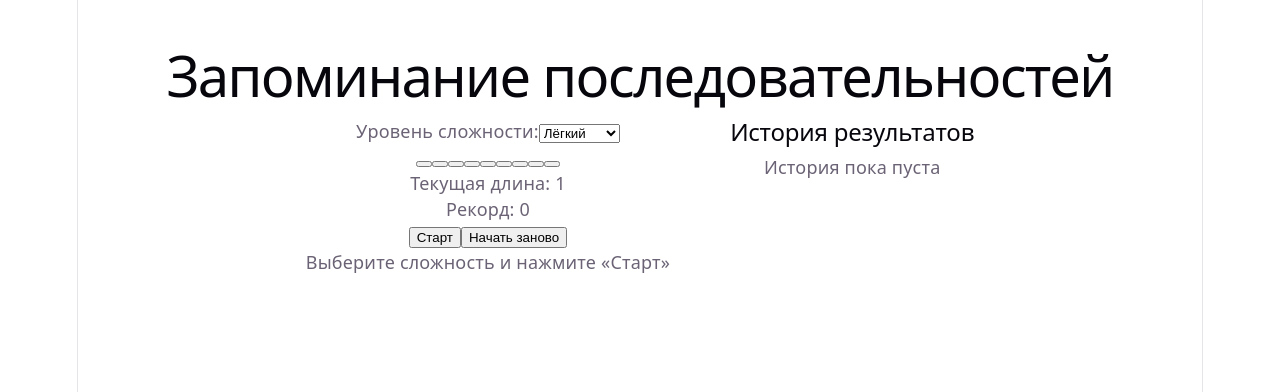
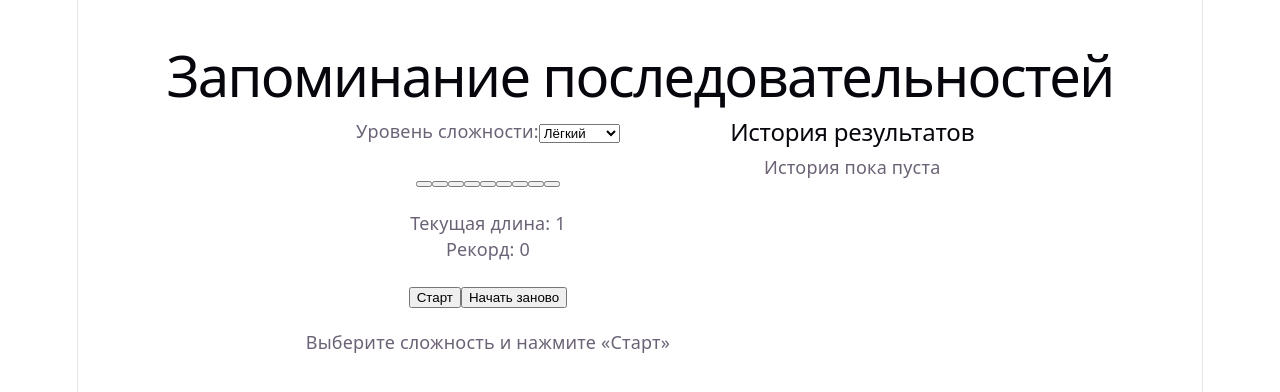
Before and after one commit to elnoornematov3007-art/coursework-memorizing-sequences, a React (Vite) app: page / in a window 1280 px wide. Shown: the top 392 px of the page. Built offline with nearby package versions, Linux system fonts and the light colour scheme.

Commit message:
interface_7: arrangement_elements_game_area

```diff
--- a/src/App.css
+++ b/src/App.css
@@ -16,3 +16,10 @@
   align-items: flex-start;
   gap: 60px;
 }
+
+.game {
+  display: flex;
+  flex-direction: column;
+  align-items: center;
+  gap: 20px;
+}
```
